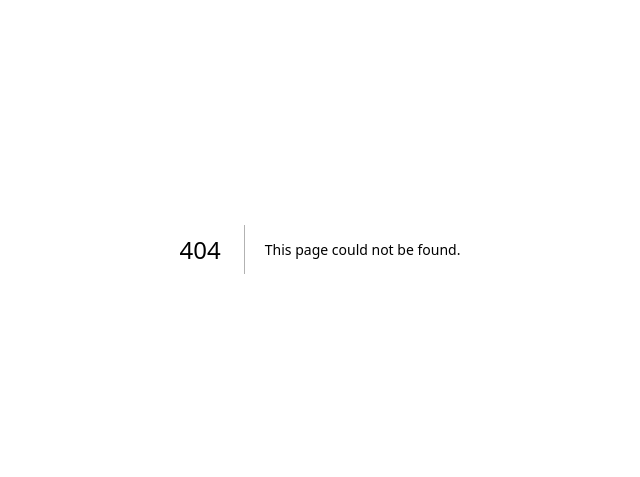
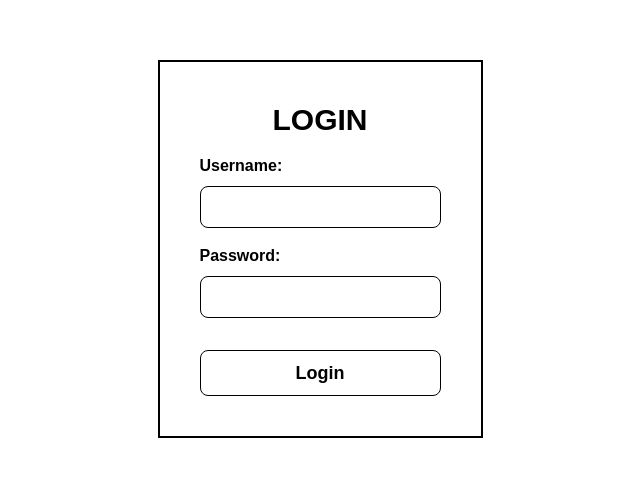
Before and after one commit to jasonababat30/session-cookies-frontend, a Next.js app: page /login in a window 1280 px wide. Before the commit this address had no page. Shown: the part 151-628 px from the top of the page, without its empty margins (320-960 px from the left). Built offline with nearby package versions, Linux system fonts and the light colour scheme.

Commit message:
Add admin, user, and login pages with layout components

```diff
--- /dev/null
+++ b/app/authorized/admin/page.tsx
@@ -0,0 +1,11 @@
+const AdminPage = () => {
+    return (
+        <div
+            className="w-full h-screen bg-white"
+        >
+            ADMIN PAGE
+        </div>
+    );
+}
+
+export default AdminPage;
--- /dev/null
+++ b/app/authorized/layout.tsx
@@ -0,0 +1,14 @@
+const AuthorizedLayout = ({ children }: { children: React.ReactNode }) => {
+    return (
+        <div className="w-screen h-screen bg-red-500">
+            <div
+                className="w-full h-16 bg-blue-100 flex items-center justify-center text-black font-bold text-3xl"
+            >
+                AUTHORIZED LAYOUT
+            </div>
+            {children}
+        </div>
+    )
+}
+
+export default AuthorizedLayout;
--- /dev/null
+++ b/app/authorized/user/page.tsx
@@ -0,0 +1,11 @@
+const UserPage = () => {
+    return (
+        <div
+            className="w-full h-screen bg-white"
+        >
+            USER PAGE
+        </div>
+    );
+}
+
+export default UserPage;
--- /dev/null
+++ b/app/login/page.tsx
@@ -0,0 +1,7 @@
+import LoginComponent from "@/components/login";
+
+const LoginPage = () => {
+    return <LoginComponent />;
+}
+
+export default LoginPage;
--- /dev/null
+++ b/components/login/LoginForm.tsx
@@ -0,0 +1,68 @@
+"use client";
+import { useState } from "react";
+import { useRouter } from "next/navigation";
+
+const LoginForm = () => {
+    const [username, setUsername] = useState("");
+    const [password, setPassword] = useState("");
+    const router = useRouter();
+
+    const handleSubmit = async (e: React.FormEvent<HTMLFormElement>) => {
+        e.preventDefault();
+        // Handle login logic here
+
+        console.log("💊 form submitted: ", {
+            username,
+            password
+        });
+
+        router.push("/authorized");
+    };
+
+    return (
+        <form onSubmit={handleSubmit}>
+            <div className="flex flex-col gap-4">
+                <div className="flex flex-col gap-2 text-black ">
+                    <label
+                        // htmlFor="username"
+                        className="font-semibold"
+                    >
+                        Username:
+                    </label>
+                    <input
+                        type="text"
+                        // id="username"
+                        name="username"
+                        value={username}
+                        onChange={(e) => setUsername(e.target.value)}
+                        className="border rounded-lg py-2 px-4 bg-white"
+                    />
+                </div>
+                <div className="flex flex-col gap-2 text-black">
+                    <label
+                        // htmlFor="password"
+                        className="font-semibold"
+                    >
+                        Password:
+                    </label>
+                    <input
+                        type="password"
+                        // id="password"
+                        name="password"
+                        value={password}
+                        onChange={(e) => setPassword(e.target.value)}
+                        className="border rounded-lg py-2 px-4 bg-white"
+                    />
+                </div>
+                <button
+                    type="submit"
+                    className="w-full text-black border rounded-lg py-2 px-4 mt-4 text-lg font-semibold hover:cursor-pointer hover:bg-blue-100"
+                >
+                    Login
+                </button>
+            </div>
+        </form>
+    )
+}
+
+export default LoginForm;
--- /dev/null
+++ b/components/login/index.tsx
@@ -0,0 +1,14 @@
+"use client"
+
+import LoginForm from "./LoginForm";
+
+const LoginComponent = () => {
+    return <div className="w-screen h-screen bg-white flex items-center justify-center">
+        <div className="p-10 border-2 border-black space-y-4">
+            <h1 className="text-3xl font-bold text-black text-center">LOGIN</h1>
+            <LoginForm />
+        </div>
+    </div>;
+}
+
+export default LoginComponent;
```
